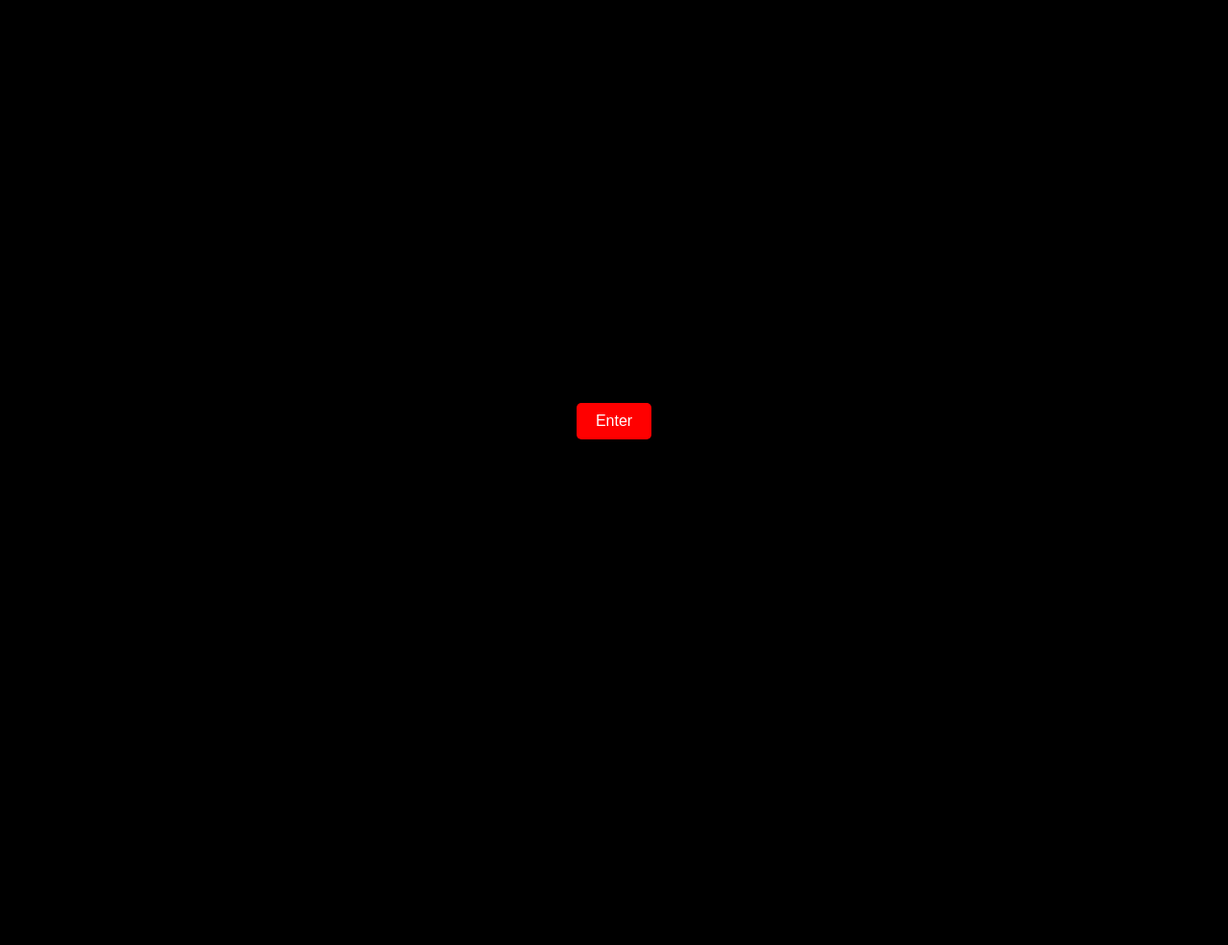
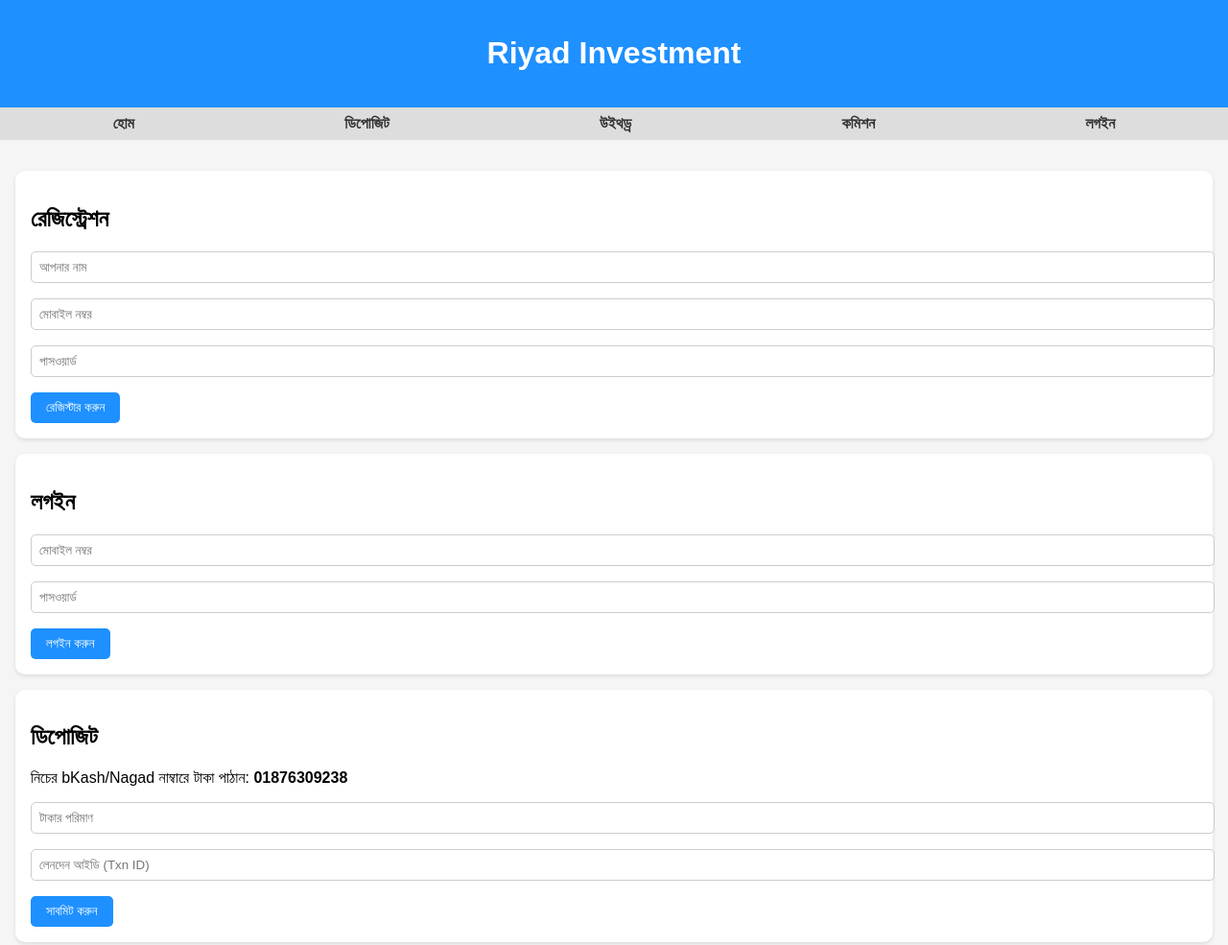
Before and after one commit to riyadttc24/laughing-octo-spork, a plain HTML site: page index.html in a window 1280 px wide. Shown: the top 985 px of the page at 96% size. Before the commit the page ends 800 px from the top, so only its background shows below. Drawn offline with Linux system fonts and the light colour scheme.

Commit message:
Update index.html

```diff
--- a/index.html
+++ b/index.html
@@ -1,84 +1,111 @@
 <!DOCTYPE html><html lang="en">
 <head>
-  <meta charset="UTF-8" />
-  <meta name="viewport" content="width=device-width, initial-scale=1.0" />
-  <title>RIYAD Trader</title>
+  <meta charset="UTF-8">
+  <meta name="viewport" content="width=device-width, initial-scale=1.0">
+  <title>Investment App</title>
   <style>
     body {
       margin: 0;
-      padding: 0;
-      font-family: 'Courier New', monospace;
-      background-color: black;
-      color: #00ff00;
+      font-family: Arial, sans-serif;
+      background: #f5f5f5;
+    }
+    header {
+      background-color: #1e90ff;
+      color: white;
+      padding: 1rem;
+      text-align: center;
+    }
+    nav {
       display: flex;
-      justify-content: center;
-      align-items: center;
-      height: 100vh;
+      justify-content: space-around;
+      background: #ddd;
+      padding: 0.5rem;
     }
-    #startScreen, #mainApp {
-      display: none;
-      flex-direction: column;
-      align-items: center;
+    nav a {
+      text-decoration: none;
+      color: #333;
+      font-weight: bold;
     }
-    #startScreen {
-      display: flex;
+    .container {
+      padding: 1rem;
     }
-    h1 {
-      font-size: 2em;
-      margin-bottom: 20px;
-      animation: blink 1s step-start 0s infinite;
+    .card {
+      background: white;
+      border-radius: 10px;
+      padding: 1rem;
+      box-shadow: 0 2px 4px rgba(0,0,0,0.1);
+      margin: 1rem 0;
     }
-    @keyframes blink {
-      50% { opacity: 0; }
+    .btn {
+      background: #1e90ff;
+      color: white;
+      padding: 0.5rem 1rem;
+      border: none;
+      border-radius: 5px;
+      cursor: pointer;
     }
-    button {
-      padding: 10px 20px;
-      font-size: 16px;
-      background-color: red;
-      color: white;
-      border: none;
-      cursor: pointer;
+    .form-group {
+      margin-bottom: 1rem;
+    }
+    input[type="text"], input[type="password"], input[type="number"] {
+      width: 100%;
+      padding: 0.5rem;
+      border: 1px solid #ccc;
       border-radius: 5px;
-    }
-    .greenText {
-      color: #00ff00;
-    }
-    .inputBox {
-      margin: 10px 0;
-      padding: 10px;
-      font-size: 16px;
-      width: 200px;
     }
   </style>
 </head>
-<body>
-  <div id="startScreen">
-    <h1>RIYAD Trader</h1>
-    <button onclick="enterApp()">Enter</button>
-  </div>  <div id="mainApp">
-    <h1 class="greenText">RIYAD Predictor BDT Game</h1>
-    <p class="greenText">Server: Connected</p>
-    <input type="text" id="periodNumber" class="inputBox" placeholder="Enter last 3 digits" />
-    <button onclick="predictResult()">Start</button>
-    <h2 id="result" class="greenText"></h2>
-  </div>  <script>
-    function enterApp() {
-      document.getElementById('startScreen').style.display = 'none';
-      document.getElementById('mainApp').style.display = 'flex';
-    }
-
-    function predictResult() {
-      const input = document.getElementById('periodNumber').value;
-      const result = document.getElementById('result');
-      result.textContent = 'Predicting...';
-      setTimeout(() => {
-        const num = parseInt(input);
-        if (!isNaN(num)) {
-          result.textContent = num % 2 === 0 ? 'BIG' : 'SMALL';
-        } else {
-          result.textContent = 'Invalid Input';
-        }
-      }, 5000);
-    }
-  </script></body>
+<body><header>
+  <h1>Riyad Investment</h1>
+</header><nav>
+  <a href="#">হোম</a>
+  <a href="#deposit">ডিপোজিট</a>
+  <a href="#withdraw">উইথড্র</a>
+  <a href="#commission">কমিশন</a>
+  <a href="#login">লগইন</a>
+</nav><div class="container">  <div class="card" id="registration">
+    <h2>রেজিস্ট্রেশন</h2>
+    <div class="form-group">
+      <input type="text" placeholder="আপনার নাম">
+    </div>
+    <div class="form-group">
+      <input type="text" placeholder="মোবাইল নম্বর">
+    </div>
+    <div class="form-group">
+      <input type="password" placeholder="পাসওয়ার্ড">
+    </div>
+    <button class="btn">রেজিস্টার করুন</button>
+  </div>  <div class="card" id="login">
+    <h2>লগইন</h2>
+    <div class="form-group">
+      <input type="text" placeholder="মোবাইল নম্বর">
+    </div>
+    <div class="form-group">
+      <input type="password" placeholder="পাসওয়ার্ড">
+    </div>
+    <button class="btn">লগইন করুন</button>
+  </div>  <div class="card" id="deposit">
+    <h2>ডিপোজিট</h2>
+    <p>নিচের bKash/Nagad নাম্বারে টাকা পাঠান: <strong>01876309238</strong></p>
+    <div class="form-group">
+      <input type="number" placeholder="টাকার পরিমাণ">
+    </div>
+    <div class="form-group">
+      <input type="text" placeholder="লেনদেন আইডি (Txn ID)">
+    </div>
+    <button class="btn">সাবমিট করুন</button>
+  </div>  <div class="card" id="withdraw">
+    <h2>উইথড্র</h2>
+    <div class="form-group">
+      <input type="number" placeholder="টাকার পরিমাণ">
+    </div>
+    <div class="form-group">
+      <input type="text" placeholder="আপনার bKash/Nagad নাম্বার">
+    </div>
+    <button class="btn">উইথড্র রিকোয়েস্ট</button>
+  </div>  <div class="card" id="commission">
+    <h2>রেফার কমিশন</h2>
+    <p>আপনার রেফার কোড: <strong>Riyad123</strong></p>
+    <p>প্রতি রেফারে আপনি পাবেন: <strong>৳50</strong></p>
+  </div></div></body>
 </html>
```
